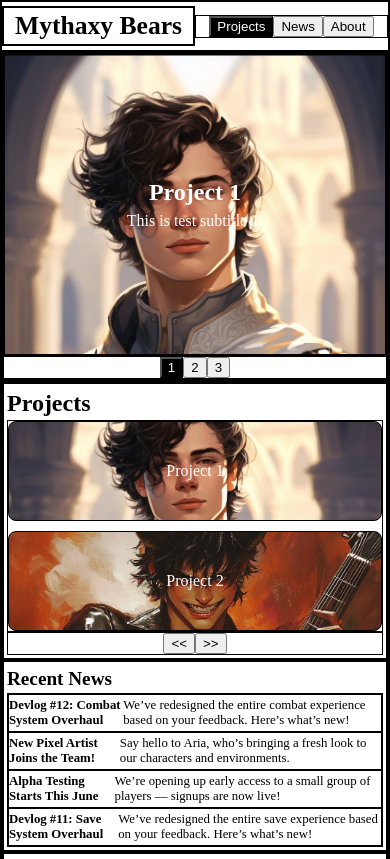
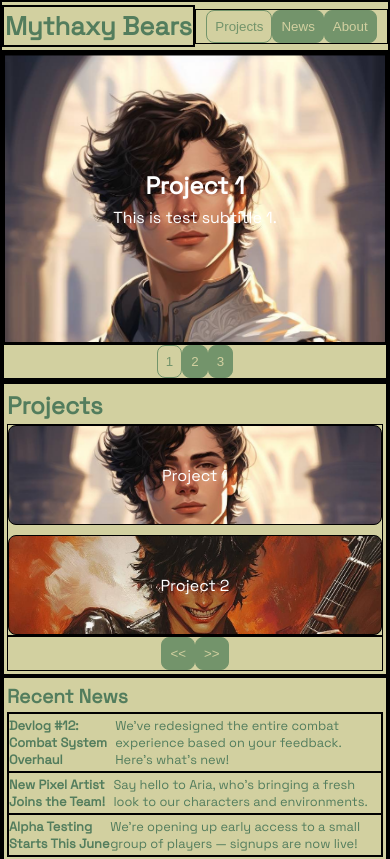
Before and after one commit to asseternity/studio-website, a React (Vite) app: page / in a window 390 px wide. Shown: the top 859 px of the page. Built offline with nearby package versions, Linux system fonts and the light colour scheme.

Commit message:
feat: update css, fix responsive design

```diff
--- a/src/components/preview_news.jsx
+++ b/src/components/preview_news.jsx
@@ -4,7 +4,7 @@ export default function PreviewNews({ news = [] }) {
   const [lastFiveNews, setLastFiveNews] = useState([]);
 
   useEffect(() => {
-    setLastFiveNews(news.slice(0, 4));
+    setLastFiveNews(news.slice(0, 3));
   }, [news]);
 
   return (
--- a/src/index.css
+++ b/src/index.css
@@ -1,4 +1,4 @@
-/* FONTS AND TEXT */
+/* COLORS, FONTS AND TEXT */
 h1,
 h2,
 h4,
@@ -6,8 +6,46 @@ p {
   margin: 3px 0;
 }
 
+@font-face {
+  font-family: 'Space';
+  src: url('/SpaceGrotesk-VariableFont_wght.ttf') format('truetype');
+  font-weight: 400;
+  font-style: normal;
+}
+
+:root {
+  --main: #537d5d;
+  --second: #73946b;
+  --third: #9ebc8a;
+  --fourth: #d2d0a0;
+}
+
+/* GENERAL */
+div {
+  font-family: 'Space';
+  background-color: var(--fourth);
+  color: var(--main);
+}
+
+/* BUTTONS */
+button {
+  background-color: var(--second);
+  border: solid 1px var(--second);
+  color: var(--fourth);
+  border-radius: 8px;
+  padding: 8px;
+}
+
+button:hover {
+  background-color: var(--main);
+}
+
+.active {
+  color: var(--second);
+  background-color: var(--fourth);
+}
+
 /* LAYOUT */
-
 #root,
 .root,
 html,
@@ -86,11 +124,6 @@ div {
   background-position: center;
   padding: 2rem;
   box-sizing: border-box;
-}
-
-.active {
-  color: white;
-  background-color: black;
 }
 
 /* FULL NEWS */
@@ -202,6 +235,7 @@ div {
 .profile_pics div {
   height: 100px;
   width: 100px;
+  transition: transform 0.5s ease;
 }
 
 .selected {
@@ -254,6 +288,9 @@ div {
   .box {
     height: auto;
   }
+  .preview_projects_cards {
+    height: 212px;
+  }
   .preview_about {
     align-items: stretch;
   }
```
Also changed, not shown: src/App.jsx (+5 -3 lines), public/SpaceGrotesk-VariableFont_wght.ttf (added).
